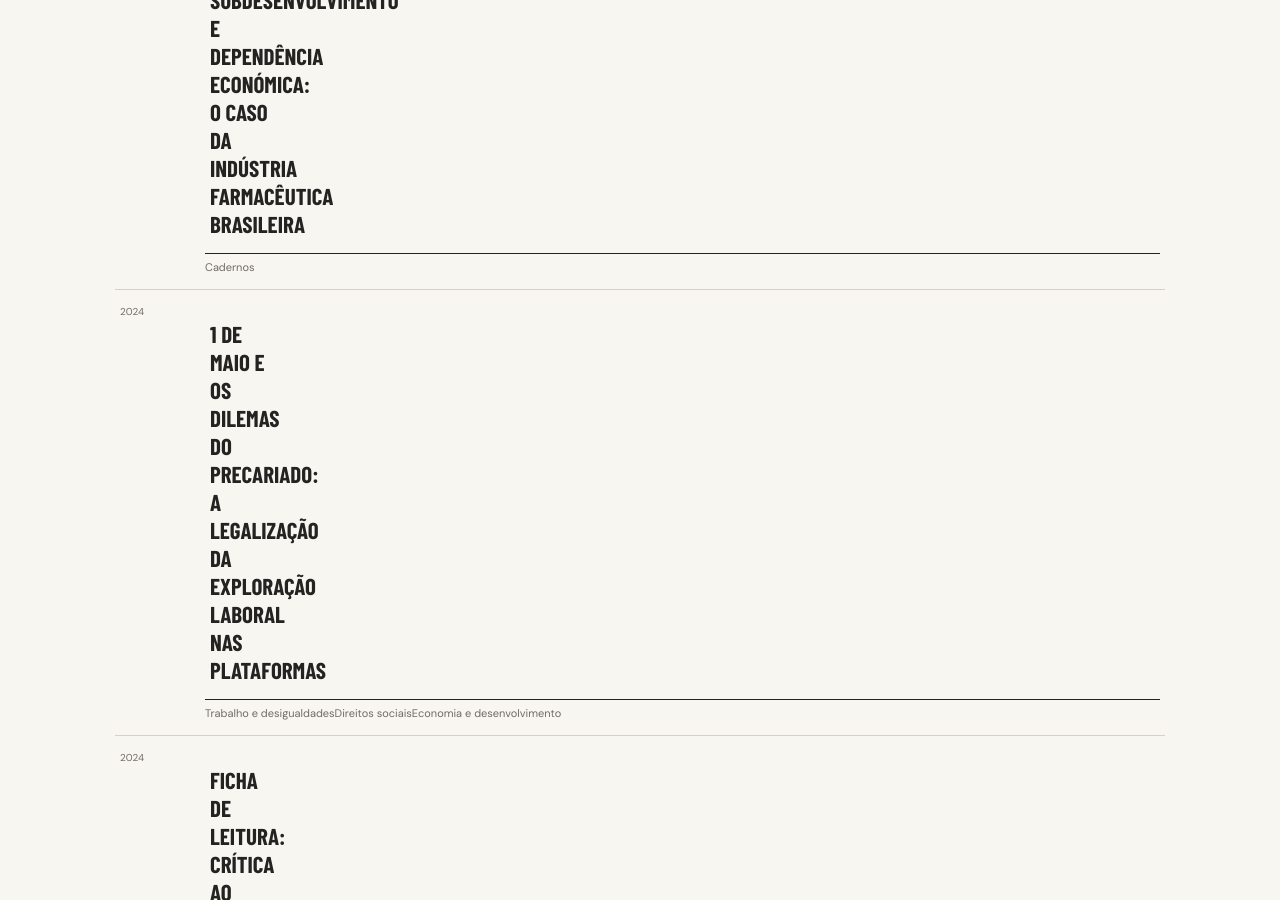
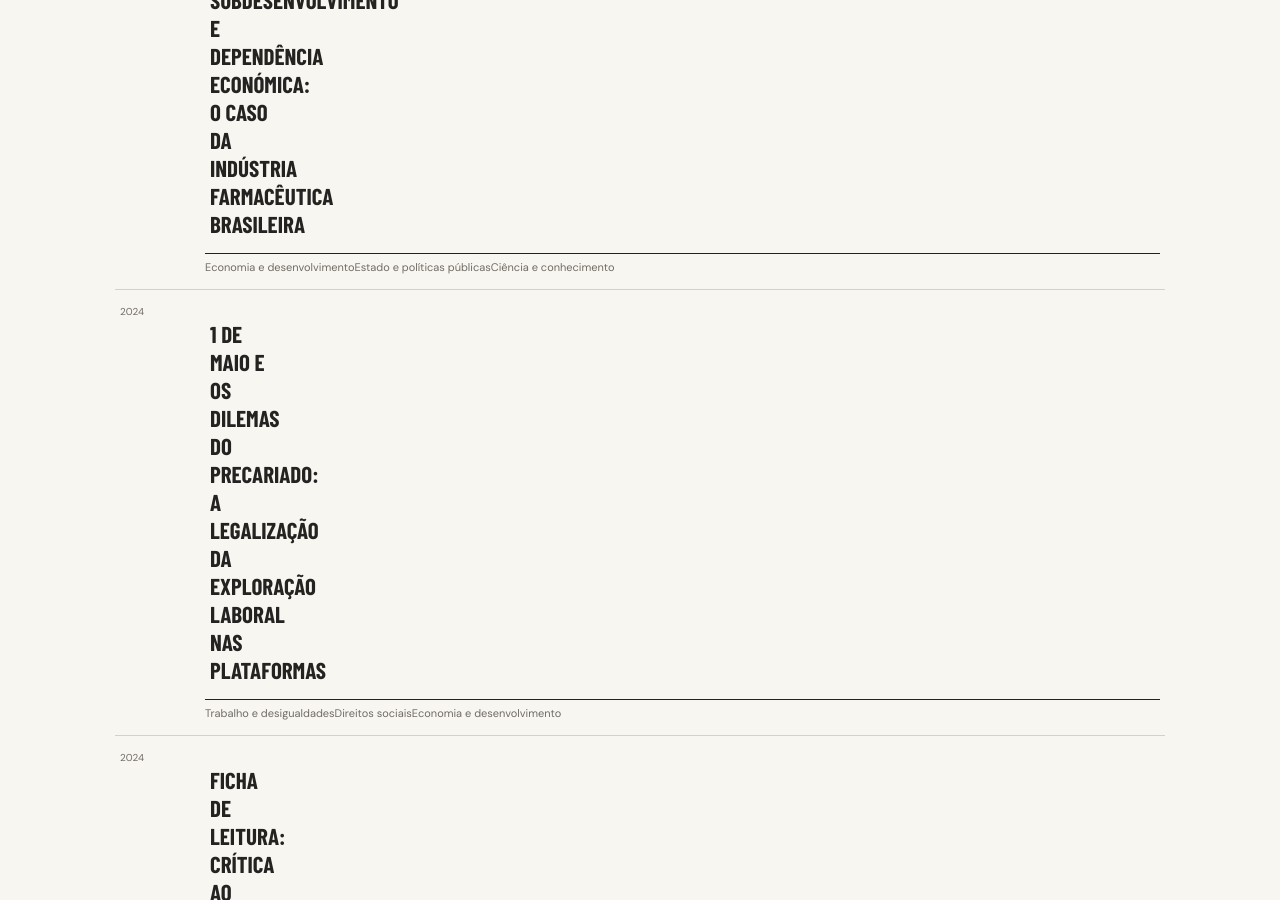
Before and after one commit to gmonteiropolli-design/Margens-da-Polis, a Jekyll site: the page built from indice-tematico/index.html, in a window 1280 px wide and 900 px high, scrolled down 2285 px. Built offline with Jekyll 4.4.1, drawn with Linux system fonts in a browser that asks for light colours; some web fonts are replaced.

Commit message:
Classifica artigo por temas editoriais

```diff
--- a/_posts/2026-11-09-subdesenvolvimento-e-dependencia-economica-o-caso-da-industria-farmaceutica-brasileira.md
+++ b/_posts/2026-11-09-subdesenvolvimento-e-dependencia-economica-o-caso-da-industria-farmaceutica-brasileira.md
@@ -3,6 +3,11 @@ title: "Subdesenvolvimento e dependência económica: o caso da indústria
   farmacêutica brasileira"
 date: 2024-05-20
 categories: Cadernos
+temas:
+  - "Economia e desenvolvimento"
+  - "Estado e políticas públicas"
+  - "Ciência e conhecimento"
+
 author: Giulia Polli
 description: Debate sobre o desenvolvimento económico e social do Brasil,
   evidenciado pela pandemia de COVID-19, à luz da teoria da dependência. Tem
```
